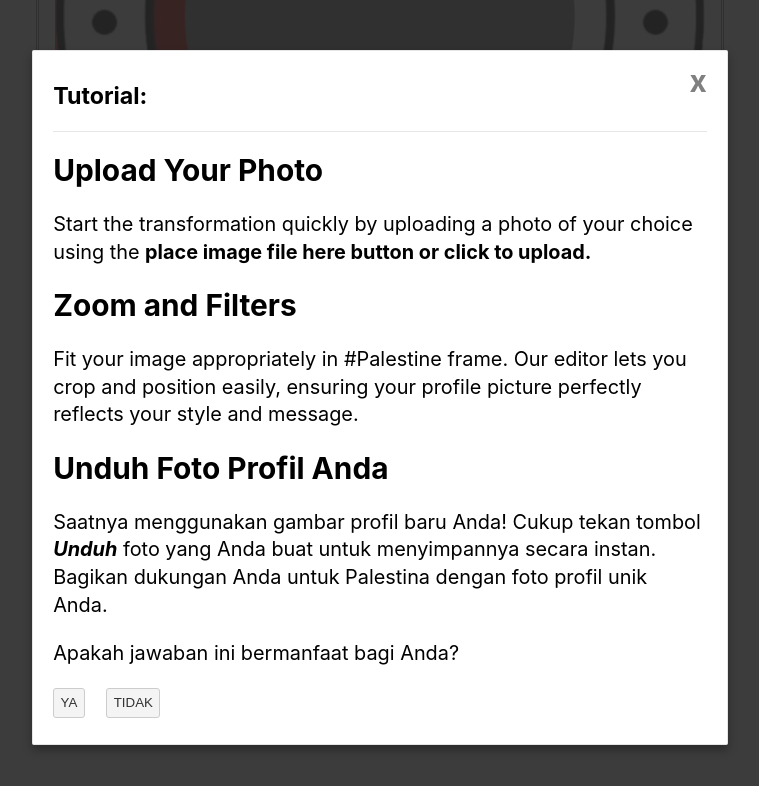
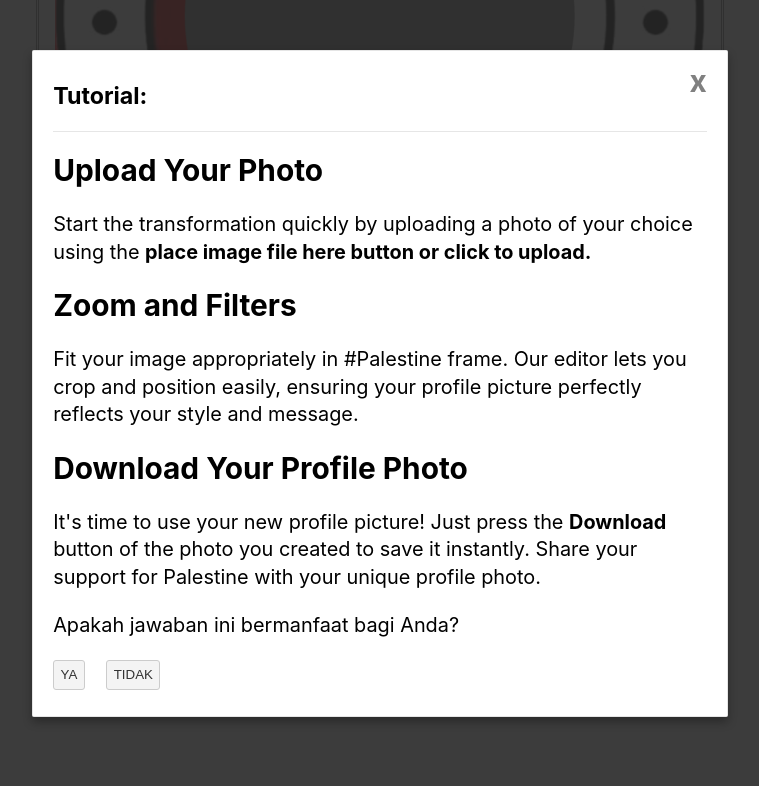
Before and after one commit to susahcebok/bookish-guide, a Svelte app: page / in a window 1280 px wide. Both pictures are taken after a click on the button "TUTORIAL?". Shown: the part 635-1421 px from the top of the page, without its empty margins (260-1019 px from the left). Built offline with nearby package versions, Linux system fonts and the light colour scheme.

Commit message:
Update App.svelte

```diff
--- a/src/App.svelte
+++ b/src/App.svelte
@@ -41,8 +41,8 @@
 <h2>Zoom and Filters</h2>
 <p>Fit your image appropriately in #Palestine frame. Our editor lets you crop and position easily, ensuring your profile picture perfectly reflects your style and message.</p>
 
-<h2>Unduh Foto Profil Anda</h2>
-<p>Saatnya menggunakan gambar profil baru Anda! Cukup tekan tombol <em><strong>Unduh</strong></em> foto yang Anda buat untuk menyimpannya secara instan. Bagikan dukungan Anda untuk Palestina dengan foto profil unik Anda.</p>
+<h2>Download Your Profile Photo</h2>
+<p>It's time to use your new profile picture! Just press the <strong>Download</strong> button of the photo you created to save it instantly. Share your support for Palestine with your unique profile photo.</p>
 
 <p>Apakah jawaban ini bermanfaat bagi Anda?</p>
 
```
